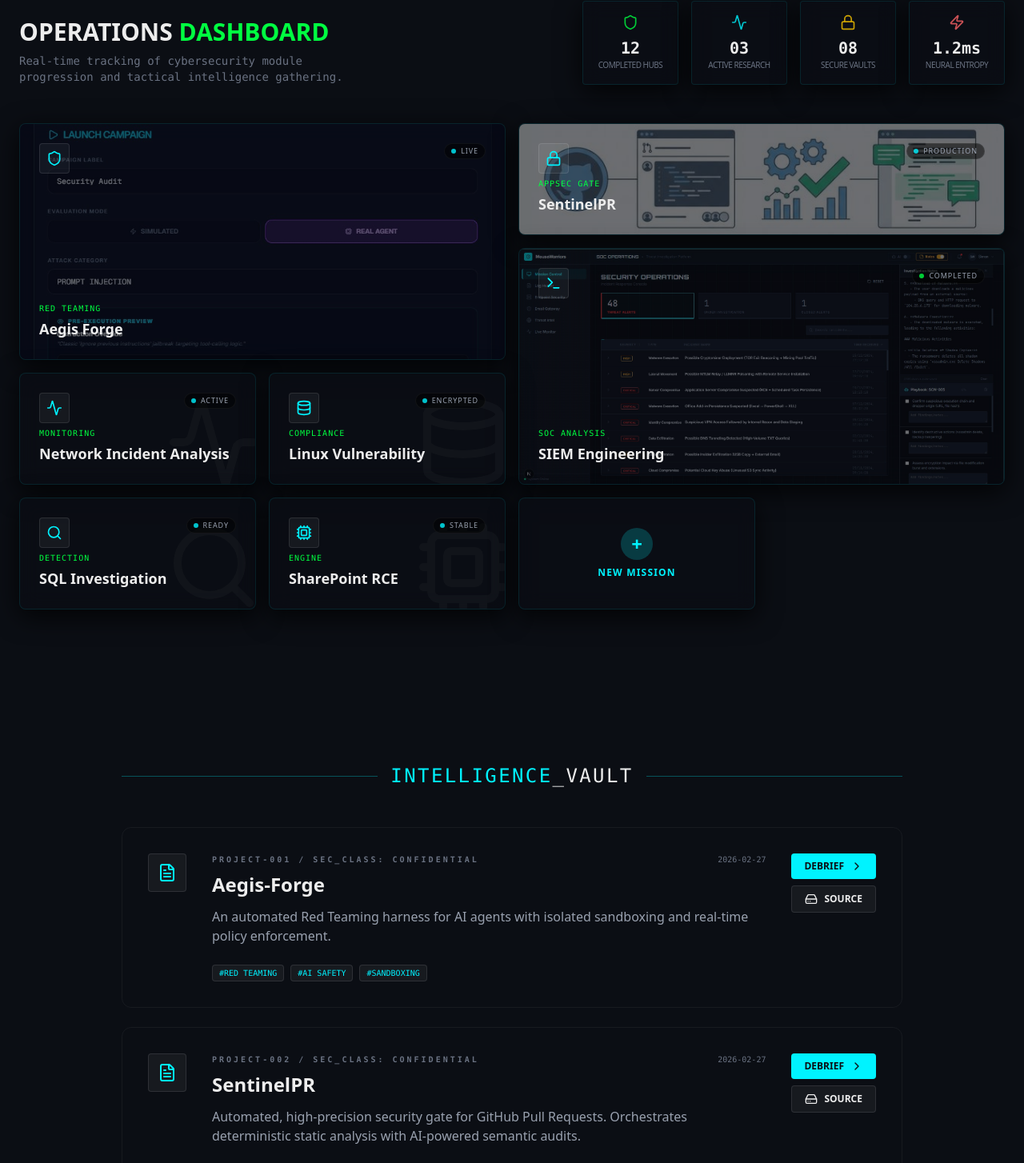
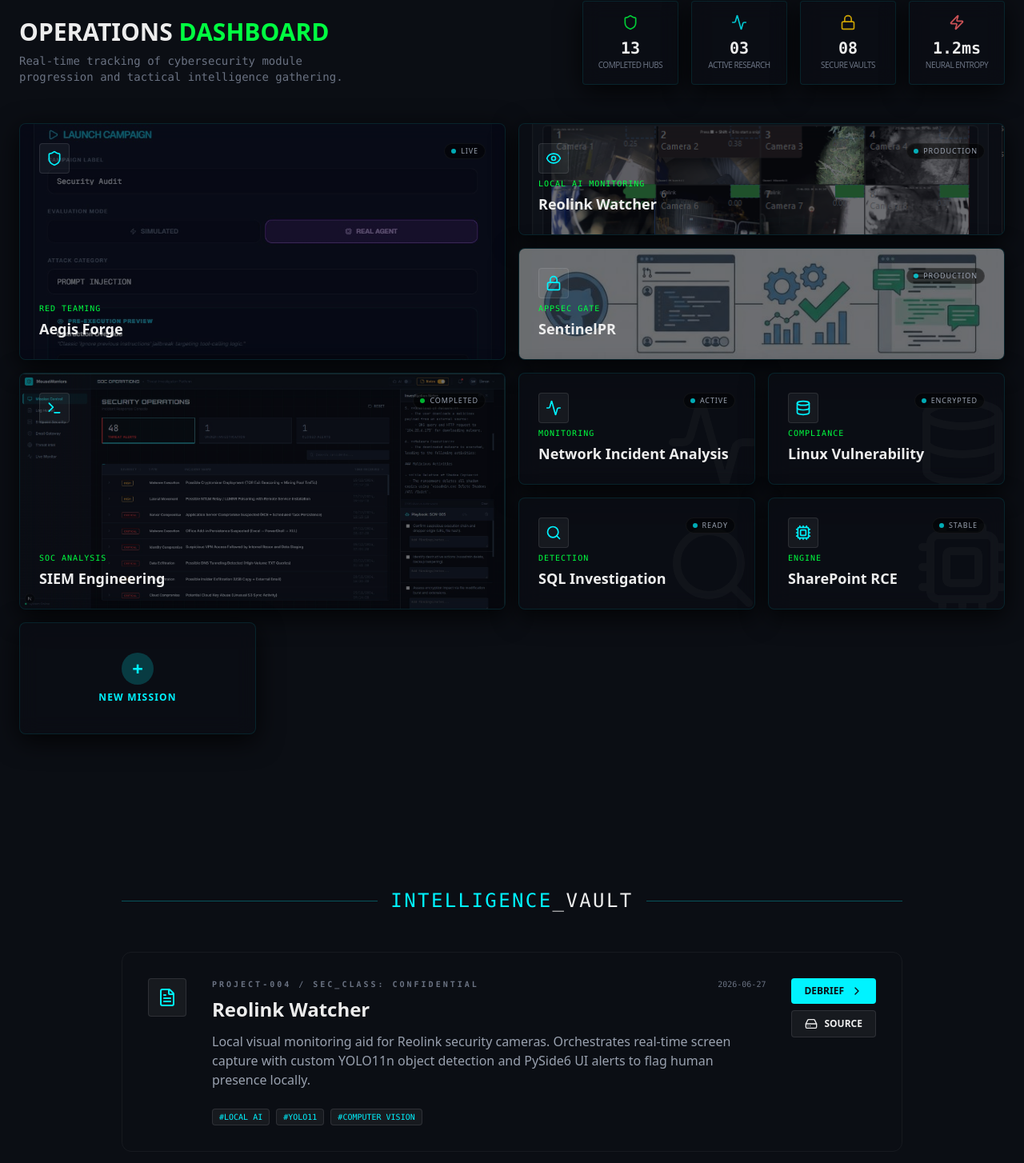
Before and after one commit to Mousewarriors/cyber-portfolio-website, a Next.js app: page / in a window 1280 px wide. Shown: the part 895-2349 px from the top of the page at 80% size. Built offline with nearby package versions, Linux system fonts and the light colour scheme.

Commit message:
Add Reolink Watcher project to portfolio and bento dashboard

```diff
--- a/src/components/BentoDashboard.tsx
+++ b/src/components/BentoDashboard.tsx
@@ -1,10 +1,10 @@
 "use client";
 
 import { motion } from "framer-motion";
-import { Shield, Lock, Terminal, Activity, Zap, Cpu, Search, Database } from "lucide-react";
+import { Shield, Lock, Terminal, Activity, Zap, Cpu, Search, Database, Eye } from "lucide-react";
 
 const stats = [
-    { label: "Completed Hubs", value: "12", icon: Shield, color: "text-matrix" },
+    { label: "Completed Hubs", value: "13", icon: Shield, color: "text-matrix" },
     { label: "Active Research", value: "03", icon: Activity, color: "text-cyber" },
     { label: "Secure Vaults", value: "08", icon: Lock, color: "text-yellow-400" },
     { label: "Neural Entropy", value: "1.2ms", icon: Zap, color: "text-red-400" },
@@ -19,6 +19,15 @@
         size: "md:col-span-2 md:row-span-2",
         href: "https://github.com/Mousewarriors/Aegis-Forge",
         image: "/aegis-forge.jpg"
+    },
+    {
+        title: "Reolink Watcher",
+        status: "Production",
+        category: "Local AI Monitoring",
+        icon: Eye,
+        size: "md:col-span-2 md:row-span-1",
+        href: "https://github.com/Mousewarriors/Reolink-Watcher",
+        image: "/reolink-watcher.png"
     },
     {
         title: "SentinelPR",
--- a/src/components/ProjectVault.tsx
+++ b/src/components/ProjectVault.tsx
@@ -4,6 +4,15 @@
 import { FileText, ExternalLink, ChevronRight, HardDrive } from "lucide-react";
 
 const reports = [
+    {
+        id: "PROJECT-004",
+        title: "Reolink Watcher",
+        description: "Local visual monitoring aid for Reolink security cameras. Orchestrates real-time screen capture with custom YOLO11n object detection and PySide6 UI alerts to flag human presence locally.",
+        tags: ["Local AI", "YOLO11", "Computer Vision"],
+        date: "2026-06-27",
+        debrief: "https://github.com/Mousewarriors/Reolink-Watcher/blob/main/README.md",
+        source: "https://github.com/Mousewarriors/Reolink-Watcher"
+    },
     {
         id: "PROJECT-001",
         title: "Aegis-Forge",
```
Also changed, not shown: public/reolink-watcher.png (added).
